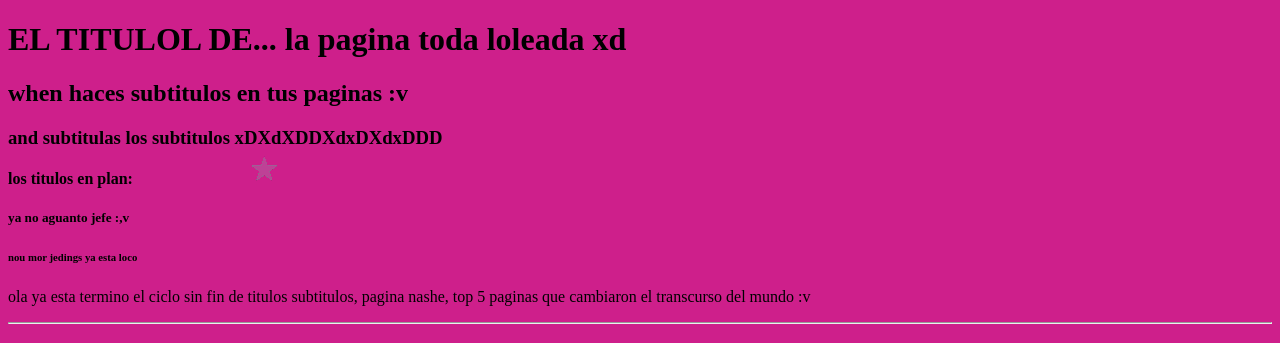
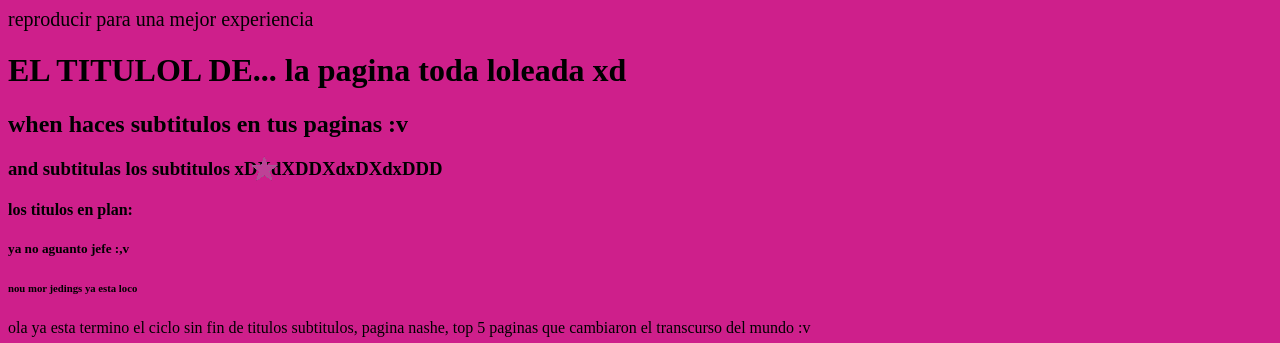
Before and after one commit to Chorisantii/PAGINA-DEL-MOMO, a plain HTML site: page index.html in a window 1280 px wide. Shown: the top 343 px of the page. Drawn offline with Linux system fonts and the light colour scheme.

Commit message:
Update index.html

```diff
--- a/index.html
+++ b/index.html
@@ -392,7 +392,7 @@ return (div);
 <body>
         </text>
       </svg>
-
+<footer><span style="font-family: 'Comic Sans'; font-size: 20px;"> reproducir para una mejor experiencia</footer><span>
     <audio autoplay loop>
         <source src="ELLAMELLAMA.mp3" type="audio/mpeg">
     </audio>
```
